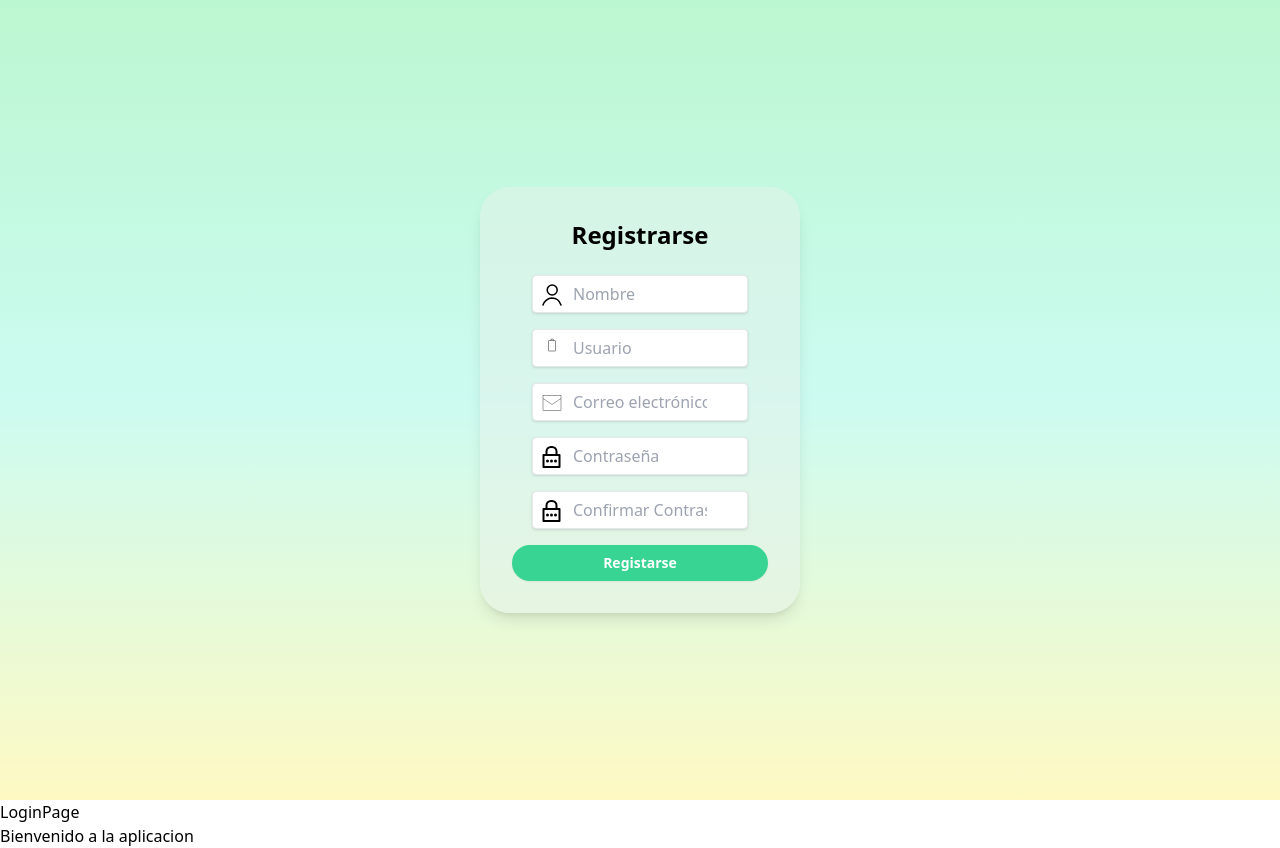
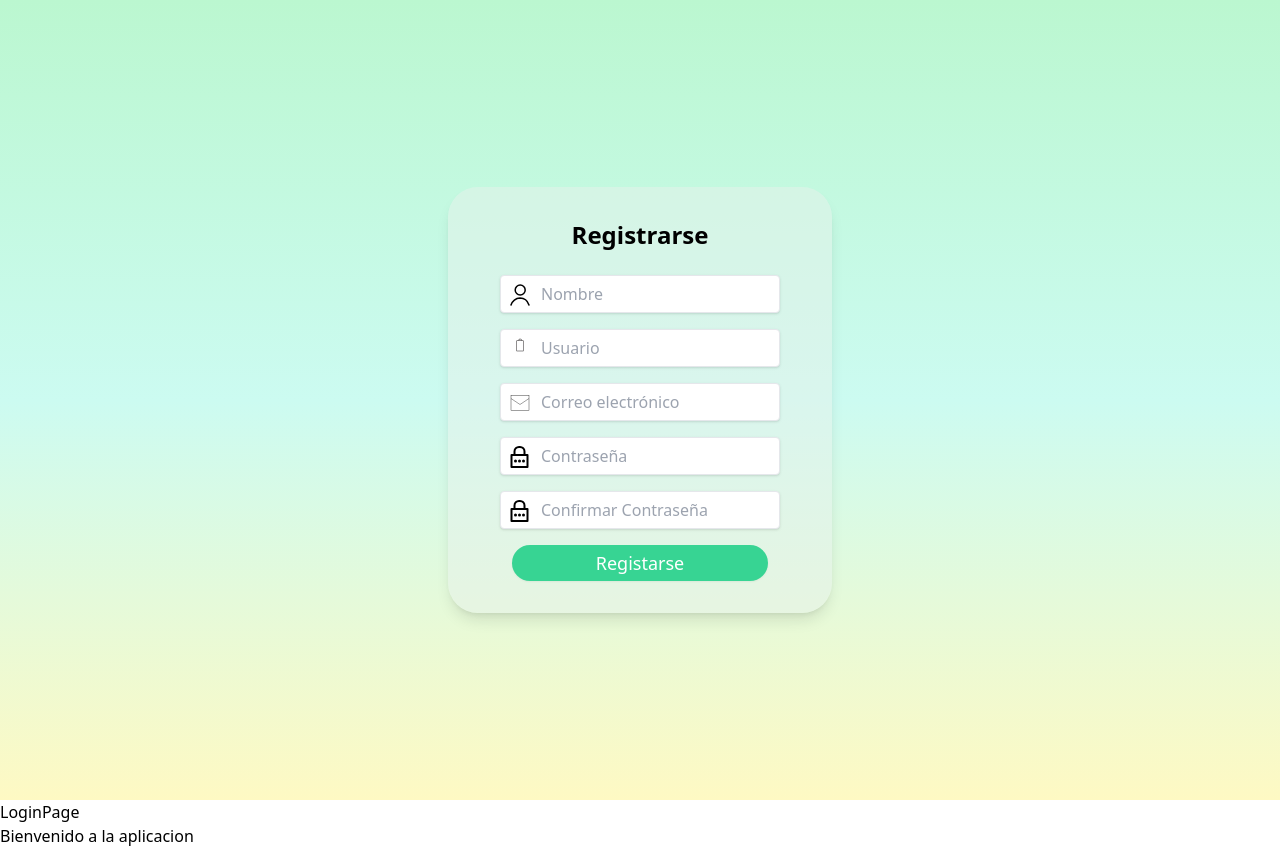
Before and after one commit to brian-h2/Formulario-Venta-de-entradas, a React (Vite) app: page /register in a window 1280 px wide. Built offline with nearby package versions, Linux system fonts and the light colour scheme.

Commit message:
Definiendo dimensiones del boton y su texto

```diff
--- a/src/components/RegisterForm.jsx
+++ b/src/components/RegisterForm.jsx
@@ -65,7 +65,7 @@ const RegisterForm = () => {
           onChange={handleChange}
           placeHolder="Confirmar Contraseña"
         />
-    <button type="submit" class="flex w-full justify-center rounded-lg bg-green-ligth px-3 py-1.5 text-sm font-bold leading-6 text-white shadow-sm">Registarse</button>
+    <button type="submit" class="flex w-full max-w-64	m-auto justify-center rounded-lg bg-green-ligth px-3 py-1.5 text-lg font-medium leading-6 text-white shadow-sm">Registarse</button>
     </form>
   )
 }
--- a/src/pages/RegisterPage.jsx
+++ b/src/pages/RegisterPage.jsx
@@ -4,7 +4,7 @@ import RegisterForm from '../components/RegisterForm'
 const RegisterPage = () => {
   return (
     <div className="min-h-screen bg-gradient-to-b from-green-200 via-teal-100 to-yellow-100 flex items-center justify-center">
-        <div className="bg-[#E7F2EC]/50 shadow-lg rounded-lg p-8 max-w-80 w-full m-2">
+        <div className="bg-[#E7F2EC]/50 shadow-lg rounded-lg p-8 max-w-sm w-full m-2">
             <h2 className="text-2xl font-semibold text-center mb-6">Registrarse</h2>
             <RegisterForm/>
         </div>
```
